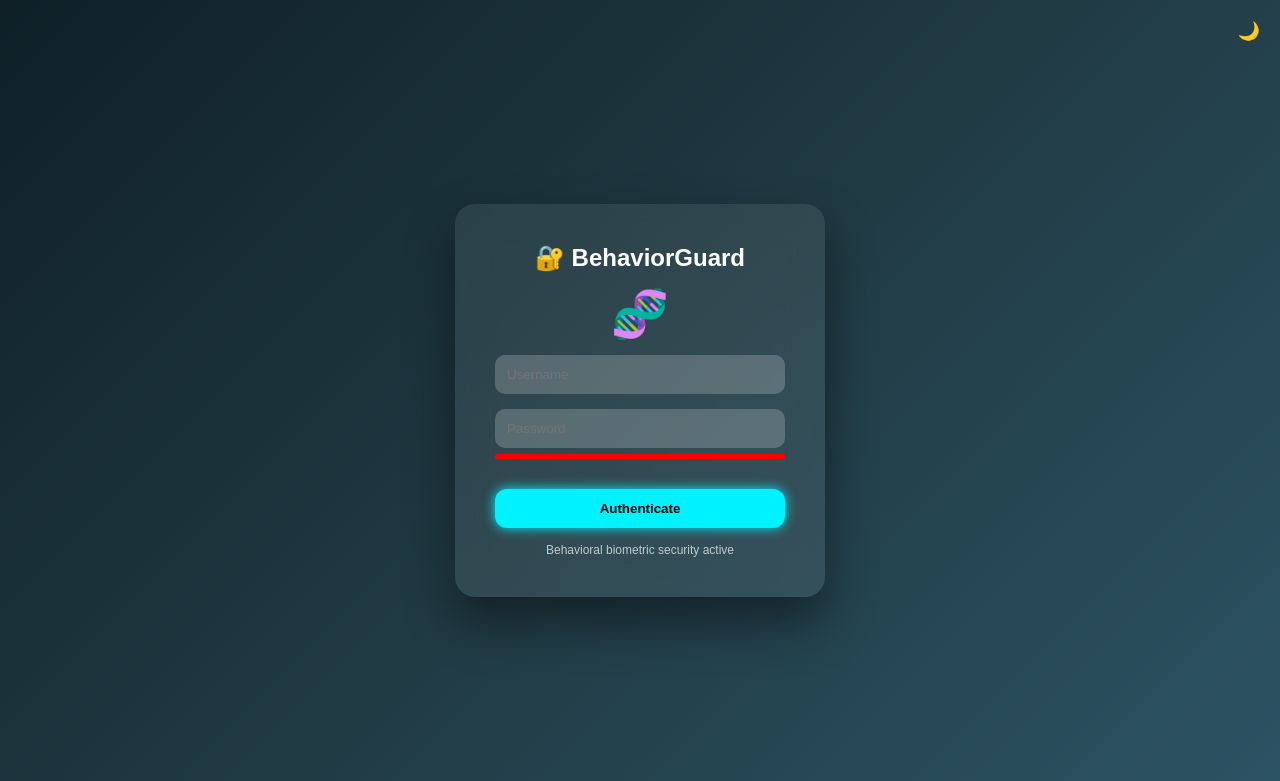
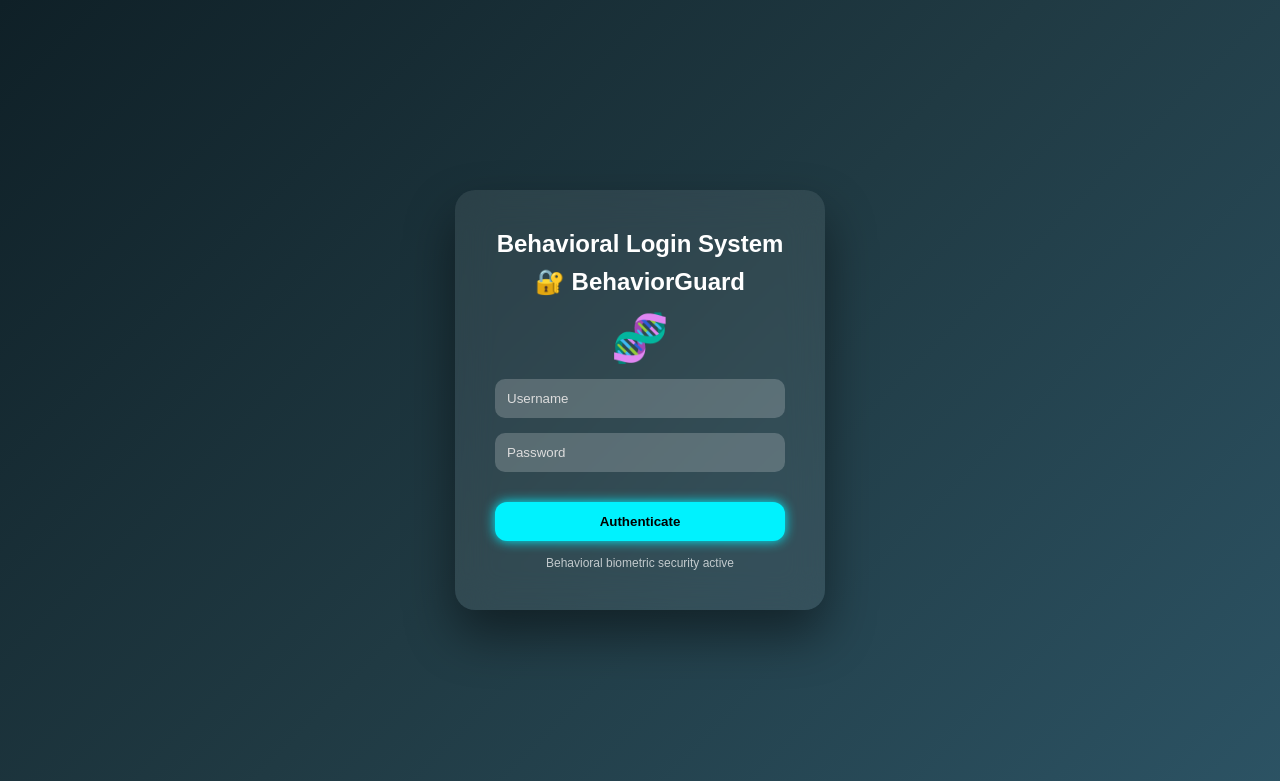
Before and after one commit to CSI-Project-Expo/Team-23, a Flask app: page / in a window 1280 px wide. Shown: the top 781 px of the page. Run offline with Flask 3, Linux system fonts and the light colour scheme.

Commit message:
Update login.html

```diff
--- a/src/templates/login.html
+++ b/src/templates/login.html
@@ -11,14 +11,6 @@
       --bg3:#2c5364;
       --card:rgba(255,255,255,0.08);
       --text:white;
-    }
-
-    .light{
-      --bg1:#dfe9f3;
-      --bg2:#ffffff;
-      --bg3:#f5f7fa;
-      --card:rgba(0,0,0,0.05);
-      --text:#111;
     }
 
     *{
@@ -35,7 +27,6 @@
       align-items:center;
       background:linear-gradient(135deg,var(--bg1),var(--bg2),var(--bg3));
       color:var(--text);
-      transition:0.4s;
     }
 
     .card{
@@ -48,12 +39,8 @@
       text-align:center;
     }
 
-    .toggle{
-      position:absolute;
-      top:20px;
-      right:20px;
-      cursor:pointer;
-      font-size:18px;
+    h2{
+      margin-bottom:10px;
     }
 
     .logo{
@@ -86,18 +73,14 @@
       border-radius:10px;
       outline:none;
       background:rgba(255,255,255,0.2);
-      color:var(--text);
+      color:white;
     }
 
-    .strength{
-      height:5px;
-      border-radius:5px;
-      margin-top:6px;
-      background:red;
-      transition:0.3s;
+    input::placeholder{
+      color:#ddd;
     }
 
-    .btn{
+    button{
       width:100%;
       padding:12px;
       margin-top:15px;
@@ -111,7 +94,7 @@
       box-shadow:0 0 12px #00f2fe;
     }
 
-    .btn:hover{
+    button:hover{
       transform:translateY(-2px);
       box-shadow:0 0 20px #00f2fe;
     }
@@ -126,55 +109,45 @@
 
 <body>
 
-<div class="toggle" onclick="toggleMode()">🌙</div>
+<div class="card">
 
-<div class="card">
+  <h2>Behavioral Login System</h2>
   <div class="logo">🔐 BehaviorGuard</div>
   <div class="fingerprint">🧬</div>
 
-  <form onsubmit="login(event)">
+  <form method="POST">
+
     <div class="inputBox">
-      <input id="user" type="text" placeholder="Username" required>
+      <input type="text" name="username" placeholder="Username" required>
     </div>
 
     <div class="inputBox">
-      <input id="pass" type="password" placeholder="Password" required onkeyup="strength()">
-      <div id="bar" class="strength"></div>
+      <input type="password" name="password" id="password"
+             placeholder="Password" required>
     </div>
 
-    <button class="btn">Authenticate</button>
+    <input type="hidden" name="pattern" id="pattern">
+
+    <button type="submit">Authenticate</button>
   </form>
 
   <div class="footer">Behavioral biometric security active</div>
 </div>
 
 <script>
-function toggleMode(){
-  document.body.classList.toggle("light");
-}
+let timings = [];
+let lastTime = null;
+const passwordField = document.getElementById("password");
 
-function strength(){
-  let p=document.getElementById("pass").value;
-  let bar=document.getElementById("bar");
+passwordField.addEventListener("keydown", function() {
+    let currentTime = Date.now();
+    if (lastTime !== null) timings.push((currentTime - lastTime)/1000);
+    lastTime = currentTime;
+});
 
-  if(p.length<4){ bar.style.background="red"; }
-  else if(p.length<7){ bar.style.background="orange"; }
-  else{ bar.style.background="lime"; }
-}
-
-function login(e){
-  e.preventDefault();
-
-  const u=document.getElementById("user").value;
-  const p=document.getElementById("pass").value;
-
-  if(u==="admin" && p==="1234"){
-    document.body.innerHTML =
-      "<h1 style='font-family:Poppins;text-align:center'>✅ Access Granted<br><br>Welcome to Dashboard</h1>";
-  }else{
-    alert("Invalid Credentials ❌");
-  }
-}
+document.querySelector("form").addEventListener("submit", function() {
+    document.getElementById("pattern").value = timings.join(",");
+});
 </script>
 
 </body>
```
